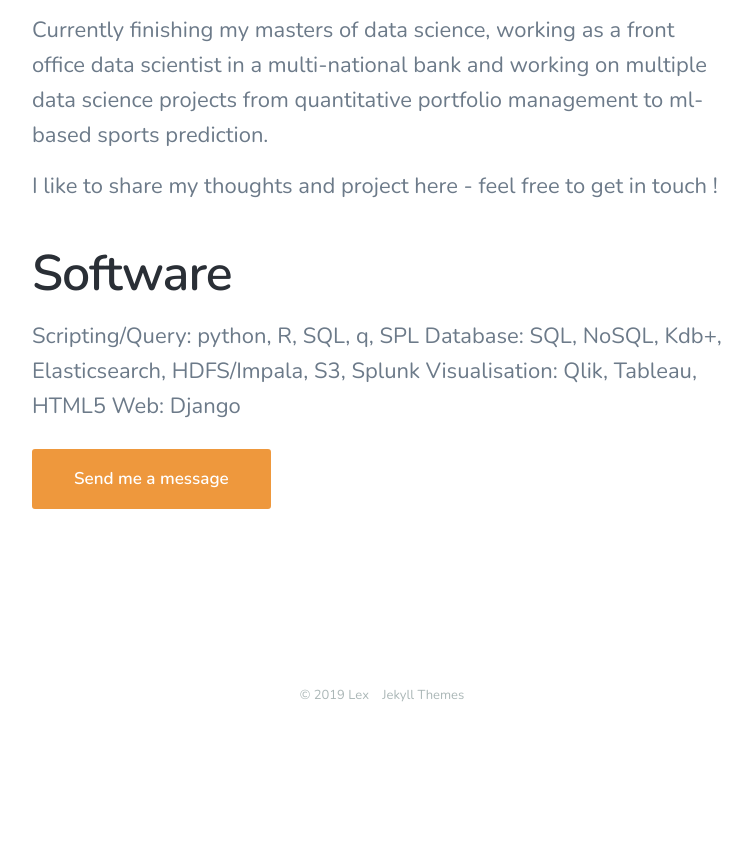
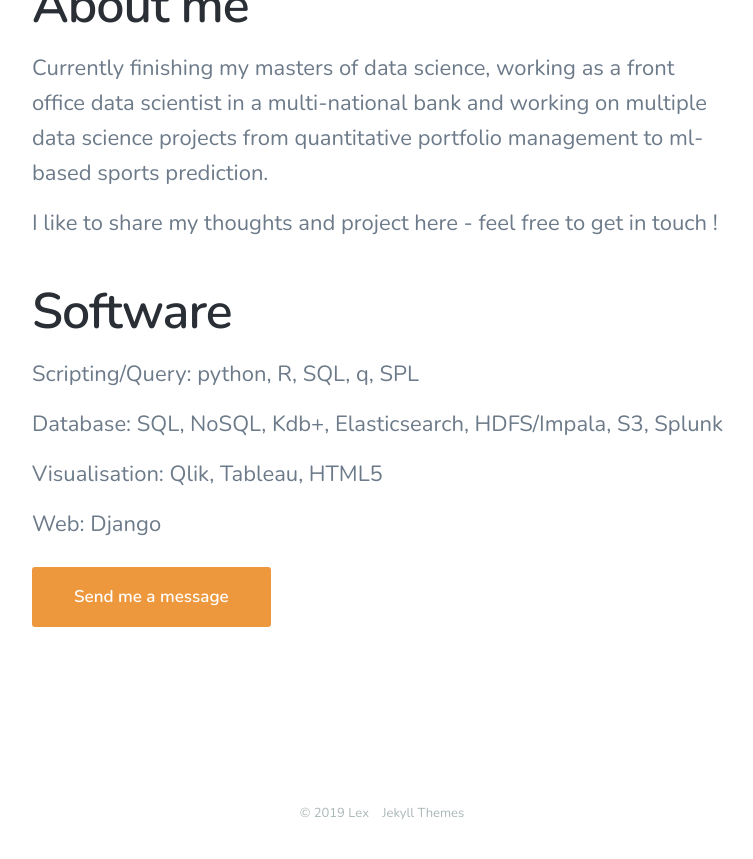
Before and after one commit to thelexhibition/thelexhibition-thelexhibition.github.io, a Jekyll site: the page built from _pages/about.md, in a window 1280 px wide and 900 px high, scrolled down 1275 px. Shown: the top 859 px of the window, without its empty margins (258-1011 px from the left). Built offline with Jekyll 4.4.1, drawn with Linux system fonts in a browser that asks for light colours; nearby versions of some CDN libraries; before the commit the page ends 2057 px from its top, so only the background shows below that; part of the change alters nothing that is shown; some of the changed text lies outside the part shown.

Commit message:
Update about.md

```diff
--- a/_pages/about.md
+++ b/_pages/about.md
@@ -1,7 +1,7 @@
 ---
-title: About Simples
-description: Simples is a super simple blogging theme for Jekyll.
-subtitle: Simples is a super simple blogging theme for Jekyll.
+title: Aleksey Eremenko
+description:
+subtitle:
 featured_image: /images/social.jpg
 ---
 
@@ -16,8 +16,11 @@ I like to share my thoughts and project here - feel free to get in touch !
 ## Software
 
 Scripting/Query: python, R, SQL, q, SPL
+
 Database: SQL, NoSQL, Kdb+, Elasticsearch, HDFS/Impala, S3, Splunk
+
 Visualisation: Qlik, Tableau, HTML5
+
 Web: Django
 
 <a href="https://thelexhibition.github.io/thelexhibition-thelexhibition.github.io/contact" class="button button--large">Send me a message</a>
```
